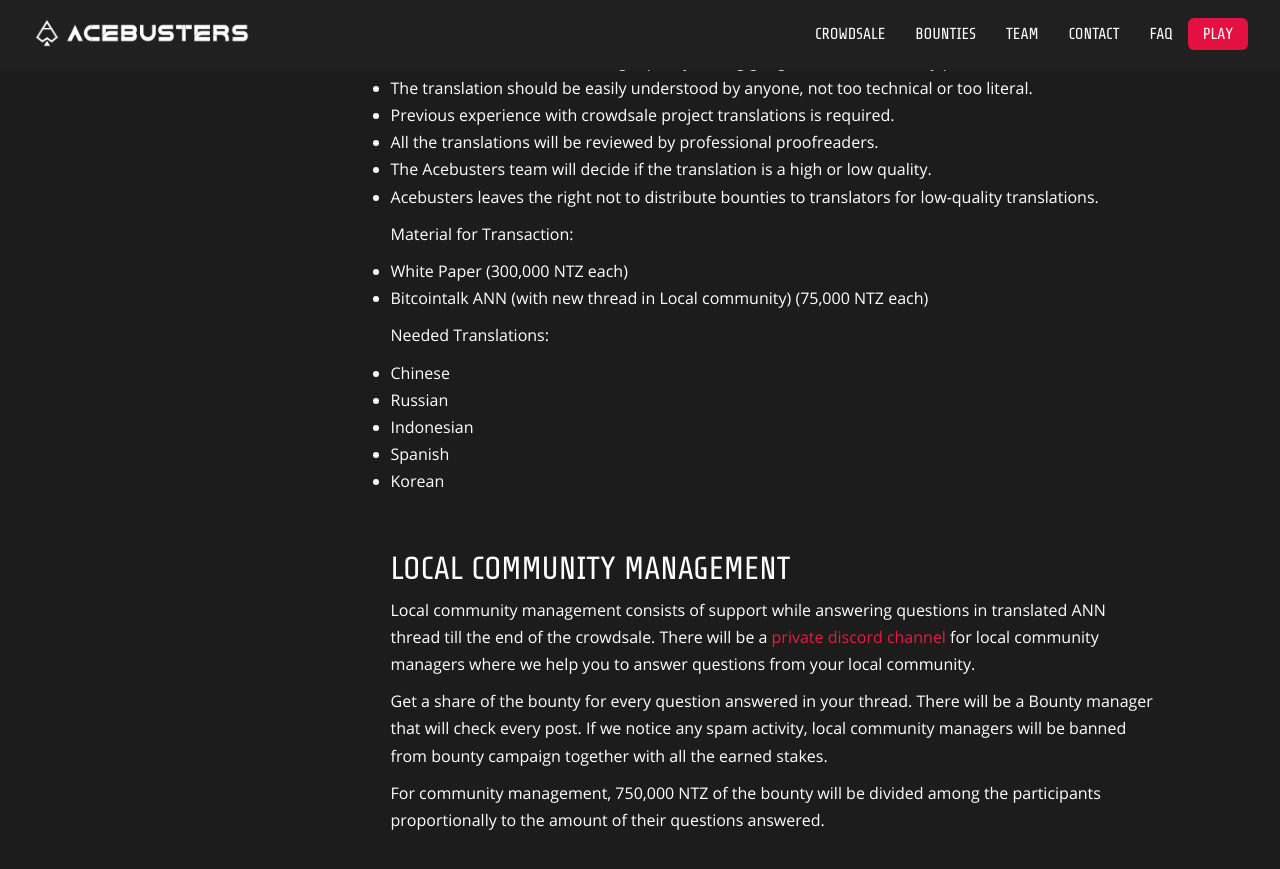
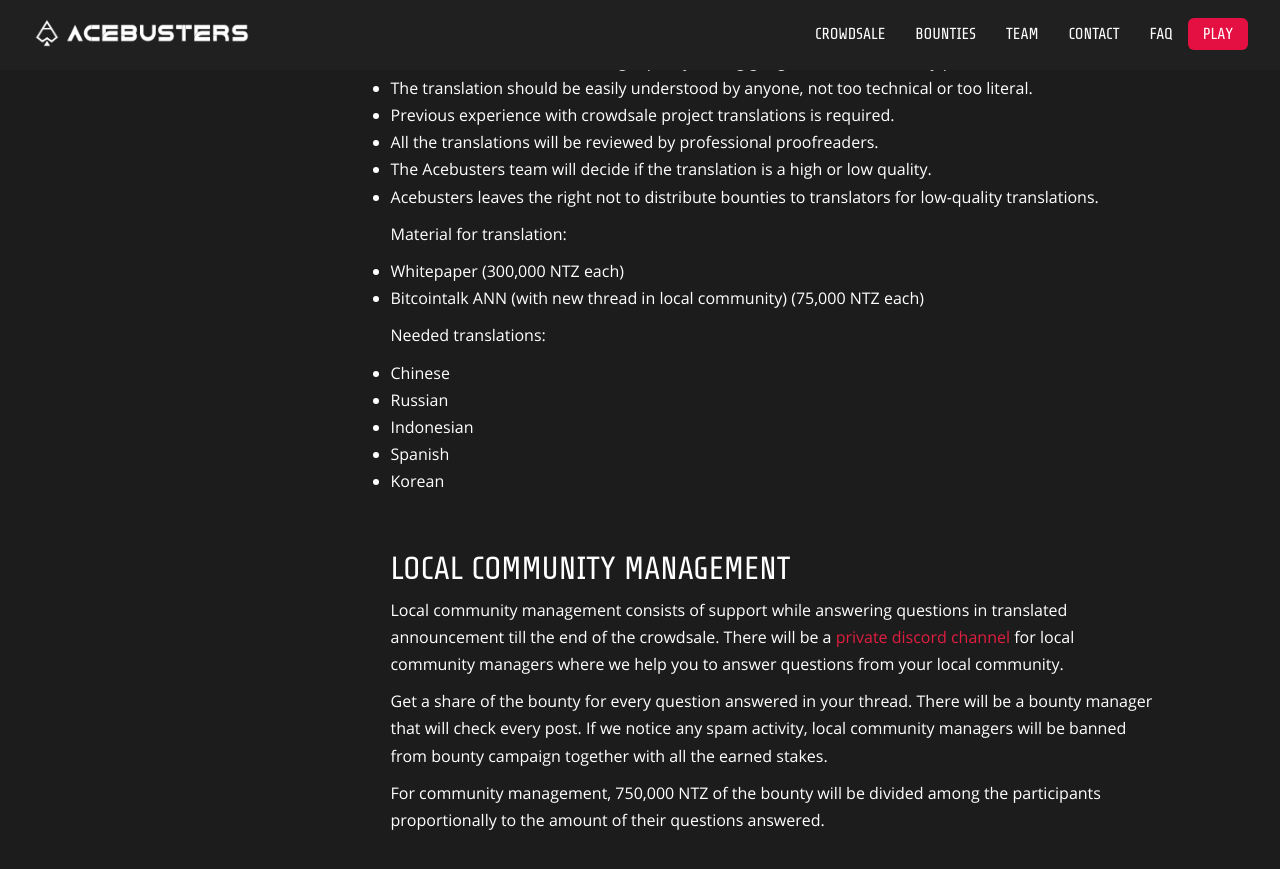
Before and after one commit to acebusters/acebusters-website, a Jekyll site: the page built from bounties.md, in a window 1280 px wide and 900 px high, scrolled down 2070 px. Shown: the top 869 px of the window. Built offline with Jekyll 4.4.1, drawn with Linux system fonts in a browser that asks for light colours; some of the changed text lies outside the part shown.

Commit message:
fixed some texts

```diff
--- a/_layouts/bounty.html
+++ b/_layouts/bounty.html
@@ -12,7 +12,7 @@ layout: default
                     Earn yourself some Nutz!
                   </h1>
                   <span>
-                    There are 15,000,000 NTZ (500 ETH) allocated for the Acebusters Bounty Program.<br />
+                    There are 15,000,000 NTZ (500 ETH) allocated for the Acebusters bounty program.<br />
                     The sale price for NTZ token will be: 30,000 NTZ = 1 ETH
                   </span>
               </div>
@@ -60,7 +60,7 @@ layout: default
                       <ul>
                         <li><b>Up to 1,500,000 NTZ</b>for complicated, high-impact improvements that almost certainly prevent major vulnerabilities in the affected code.</li>
                         <li><b>750,000 NTZ</b>for moderately complex patches that offer compelling security benefits. </li>
-                        <li><b>300,000 NTZ</b>for submissions of modest complexity, or for ones that offer fairly speculative gains.</li>
+                        <li><b>300,000 NTZ</b>for submissions of modest complexity or for ones that offer fairly speculative gains.</li>
                         <li><b>15,000 NTZ</b>"one-liner special" for trivial improvements that nevertheless have a merit from the security standpoint. </li>
                       </ul>
                     </div>
@@ -82,7 +82,7 @@ layout: default
                     <div class="section-content">
                       <h3>Translations</h3>
                       <p>
-                        Earn bounties for qualified translations. Please <a href="https://goo.gl/forms/EuFf09k9KJGijlaA3" target="_blank">contact us</a> to confirm and reserve your translation. Please add your previous translations (ANN thread, white paper, etc) as a proof of experience.
+                        Earn bounties for qualified translations. Please <a href="https://goo.gl/forms/EuFf09k9KJGijlaA3" target="_blank">contact us</a> to confirm and reserve your translation. Please add your previous translations (announcement, whitepaper, etc) as a proof of experience.
                       </p>
                       <p>
                         Important requirements and facts:<br />
@@ -96,15 +96,15 @@ layout: default
                         </ul>
                       </p>
                       <p>
-                        Material for Transaction:<br />
+                        Material for translation:<br />
                         <ul>
-                          <li>White Paper (300,000 NTZ each)</li>
-                          <li>Bitcointalk ANN (with new thread in Local community) (75,000 NTZ each)</li>
+                          <li>Whitepaper (300,000 NTZ each)</li>
+                          <li>Bitcointalk ANN (with new thread in local community) (75,000 NTZ each)</li>
                         </ul>
                       </p>
 
                       <p>
-                        Needed Translations:<br />
+                        Needed translations:<br />
                         <ul>
                           <li>Chinese</li>
                           <li>Russian</li>
@@ -116,10 +116,10 @@ layout: default
 
                       <h3 style="margin-top: 56px;">Local Community management</h3>
                       <p>
-                        Local community management consists of support while answering questions in translated ANN thread till the end of the crowdsale. There will be a <a href="https://discordapp.com/invite/7PesDTZ" target="_blank">private discord channel</a> for local community managers where we help you to answer questions from your local community.
+                        Local community management consists of support while answering questions in translated announcement till the end of the crowdsale. There will be a <a href="https://discordapp.com/invite/7PesDTZ" target="_blank">private discord channel</a> for local community managers where we help you to answer questions from your local community.
                       </p>
                       <p>
-                        Get a share of the bounty for every question answered in your thread. There will be a Bounty manager that will check every post. If we notice any spam activity, local community managers will be banned from bounty campaign together with all the earned stakes.
+                        Get a share of the bounty for every question answered in your thread. There will be a bounty manager that will check every post. If we notice any spam activity, local community managers will be banned from bounty campaign together with all the earned stakes.
                       </p>
                       <p>
                         For community management, 750,000 NTZ of the bounty will be divided among the participants proportionally to the amount of their questions answered.
```
Also changed, not shown: other parts of _layouts/bounty.html (+7 -7 lines).
